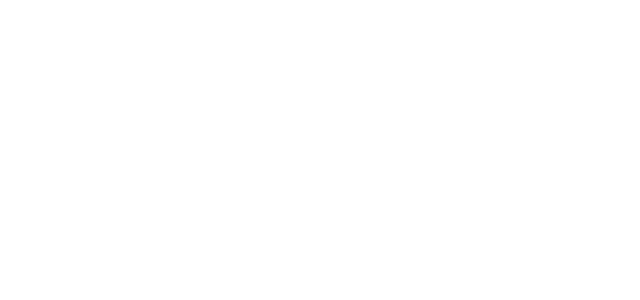
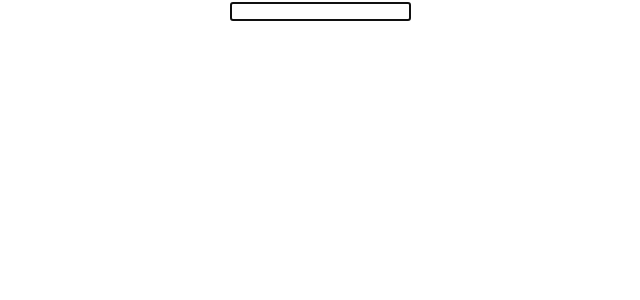
Before and after one commit to Atefeh-MN/ReactcourseCode, a React (Create React App) app: page / in a window 1280 px wide. Shown: the top 300 px of the page, without its empty margins (320-960 px from the left). Built offline with nearby package versions, Linux system fonts and the light colour scheme.

Commit message:
add ref file& ref example in class component

```diff
--- a/src/App.js
+++ b/src/App.js
@@ -13,13 +13,14 @@ import Navbar from './components/navBar/Navbar';
 import ProductsList from './components/ProductsList/ProductsList';
 import Wrapper from './components/Hoc/Wrapper';
 import ProductsProvider from './components/Providers/ProductsProvider';
+import ClassRef from './components/ref/ClassRef';
 
 
 const App = () => {
 
     return (
          <>
-
+         <ClassRef/>
              {/* <ProductsProvider>
             <Navbar />
             <ProductsList/>
--- /dev/null
+++ b/src/components/ref/ClassRef.jsx
@@ -0,0 +1,19 @@
+import React, { Component, createRef } from 'react';
+
+class ClassRef extends Component {
+    state = {  }
+    constructor(props){
+        super(props);
+        this.inputRef=createRef();
+    }
+    componentDidMount(){
+        this.inputRef.current.focus();
+    }
+    render() {
+        return ( <div>
+            <input type="text" ref={this.inputRef} />
+        </div> );
+    }
+}
+
+export default ClassRef;
```
